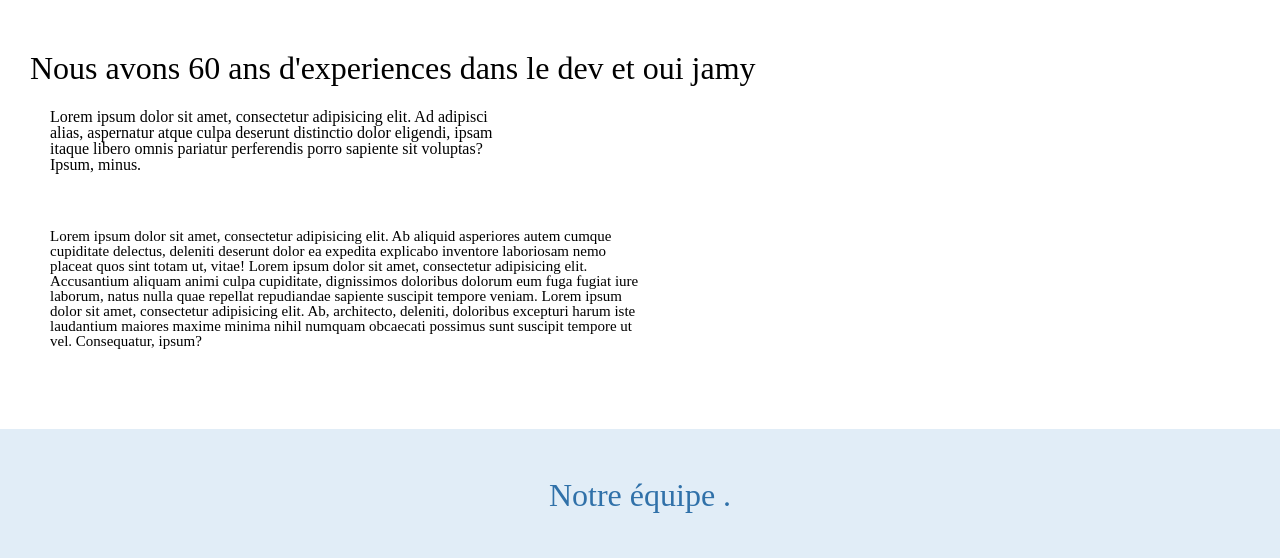
After one commit to AxelBarbeHusson/reseaux, a PHP site: page /quisommesnous.php in a window 1280 px wide. The commit adds this page. Shown: the part 333-891 px from the top of the page. Run offline with PHP 8.4, Linux system fonts and the light colour scheme; a stand-in replaces the project's code that opens the database connection.

Commit message:
Page Qui somme nous / style.css

```diff
--- a/assets/css/style.css
+++ b/assets/css/style.css
@@ -25,3 +25,65 @@
 #presentation_home img{
     float: right;
 }
+
+#qui {
+    color: white;
+    position: absolute;
+    margin-top: 150px;
+    margin-left: 250px;
+    font-size: 3em;
+
+}
+#Bannieres {
+    width: 100%;
+    height: 300px;
+}
+
+#titreblabla {
+    margin-top: 50px;
+    font-size: 2em;
+    margin-left: 30px;
+}
+#blabla1 {
+    margin-top: 25px;
+    margin-left: 50px;
+    height: 100px;
+    width: 450px;
+
+
+}
+
+#blabla2 {
+    margin-top: 20px;
+    margin-left: 50px;
+    width: 600px;
+    height: 200px;
+    font-size: 15px;
+}
+
+#equipe {
+    background-color:#e1edf7;
+    padding-bottom: 50px;
+}
+#equipetitre {
+    text-align: center;
+    color: #3071a9;
+    font-size: 2em;
+    padding-top: 50px;
+    margin-bottom: 50px;
+}
+#etienne {
+    height: 400px;
+    width: 300px;
+    margin-left: 250px;
+}
+#thibault {
+    height: 400px;
+    width: 300px;
+    margin-left: 30px;
+}
+#victor {
+    height: 400px;
+    width: 300px;
+    margin-left: 30px;
+}
--- /dev/null
+++ b/quisommesnous.php
@@ -0,0 +1,45 @@
+<?php
+session_start();
+require('inc/pdo.php');
+require('function/function.php');
+require('inc/header.php')
+
+?>
+
+    <body>
+    <div id="groupe1"></div>
+    <h1 id="qui">Qui sommes nous ?</h1>
+    <img id="Bannieres" src="assets/css/img/Bannieres.jpg" alt="">
+    <h2 id="titreblabla">Nous avons 60 ans d'experiences dans le dev et oui jamy</h2>
+
+    <p id="blabla1">Lorem ipsum dolor sit amet, consectetur adipisicing elit. Ad adipisci alias, aspernatur atque culpa
+        deserunt distinctio dolor eligendi, ipsam itaque libero omnis pariatur perferendis porro sapiente sit voluptas?
+        Ipsum, minus.</p>
+
+    <p id="blabla2">Lorem ipsum dolor sit amet, consectetur adipisicing elit. Ab aliquid asperiores autem cumque
+        cupiditate delectus, deleniti deserunt dolor ea expedita explicabo inventore laboriosam nemo placeat quos sint
+        totam ut, vitae! Lorem ipsum dolor sit amet, consectetur adipisicing elit. Accusantium aliquam animi culpa
+        cupiditate, dignissimos doloribus dolorum eum fuga fugiat iure laborum, natus nulla quae repellat repudiandae
+        sapiente suscipit tempore veniam. Lorem ipsum dolor sit amet, consectetur adipisicing elit. Ab, architecto,
+        deleniti, doloribus excepturi harum iste laudantium maiores maxime minima nihil numquam obcaecati possimus sunt
+        suscipit tempore ut vel. Consequatur, ipsum?</p>
+
+    <div class="wrap"></div>
+
+    <div id="equipe">
+
+        <h3 id="equipetitre">Notre équipe .</h3>
+
+        <img id="etienne" src="assets/css/img/Etienne.jfif" alt="">
+
+        <img id="thibault" src="assets/css/img/Thibault.jfif" alt="">
+
+        <img id="victor" src="assets/css/img/Victor.jfif" alt="">
+
+    </div>
+
+
+    </body>
+
+<?php
+require('inc/footer.php'); ?>
```
